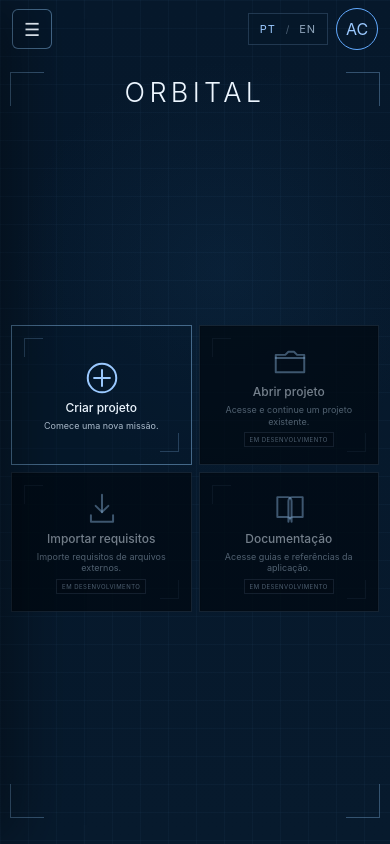
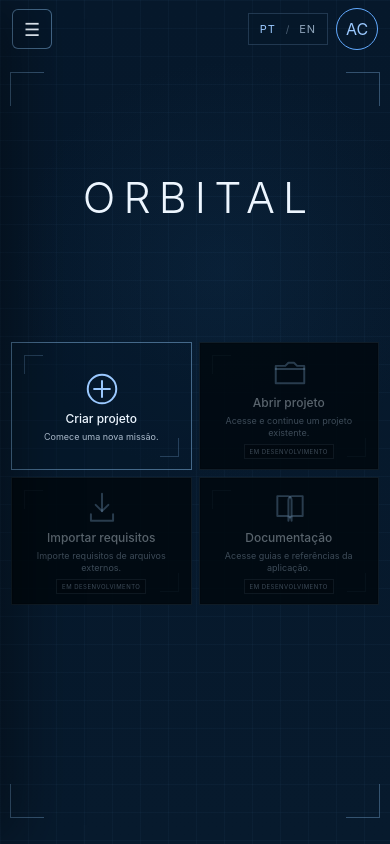
Before and after one commit to Raiagues/mission-dev, a React (Vite) app: page / in a window 390 px wide. Built offline with nearby package versions, Linux system fonts and the light colour scheme.

Commit message:
Center Orbital home layout

```diff
--- a/src/home-overrides.css
+++ b/src/home-overrides.css
@@ -1,9 +1,32 @@
 .home-hero-no-artwork {
-  grid-template-rows: auto minmax(140px, 1fr) auto;
+  min-height: calc(100vh - 84px);
+  display: flex;
+  flex-direction: column;
+  align-items: center;
+  justify-content: center;
+  gap: 68px;
+  padding-top: 34px;
+  padding-bottom: 64px;
 }
 
-.home-hero-space {
-  min-height: 140px;
+.home-hero-no-artwork .home-title {
+  width: 100%;
+  padding: 0;
+  text-align: center;
+}
+
+.home-hero-no-artwork .home-title h1 {
+  margin: 0;
+  font-size: clamp(46px, 5vw, 72px);
+  font-weight: 300;
+  letter-spacing: .24em;
+  transform: translateX(.12em);
+}
+
+.home-hero-no-artwork .home-action-grid {
+  width: min(1080px, 90%);
+  margin: 0 auto;
+  align-items: stretch;
 }
 
 .nav-symbol {
@@ -36,55 +59,70 @@
   stroke-linejoin: round;
 }
 
+.home-action-card {
+  min-height: 205px;
+}
+
 .home-action-card.disabled {
-  background: rgba(1, 10, 18, 0.78);
-  border-color: rgba(121, 157, 190, 0.16);
-  color: rgba(220, 232, 243, 0.52);
-  box-shadow: inset 0 0 0 1px rgba(0, 0, 0, 0.12);
+  background: rgba(1, 8, 15, 0.88);
+  border-color: rgba(110, 145, 178, 0.13);
+  color: rgba(220, 232, 243, 0.40);
+  box-shadow: inset 0 0 0 1px rgba(0, 0, 0, 0.18);
 }
 
 .home-action-card.disabled::before,
 .home-action-card.disabled::after {
-  border-color: rgba(116, 151, 183, 0.22);
-  opacity: 0.38;
+  border-color: rgba(104, 138, 170, 0.18);
+  opacity: 0.30;
 }
 
 .home-action-card.disabled .home-card-icon {
-  color: rgba(132, 174, 214, 0.46);
+  color: rgba(120, 158, 194, 0.34);
 }
 
 .home-action-card.disabled small {
-  color: rgba(153, 174, 194, 0.52);
+  color: rgba(146, 165, 184, 0.42);
 }
 
 .home-action-card.disabled em {
-  color: rgba(141, 164, 186, 0.55);
-  border-color: rgba(112, 145, 176, 0.16);
-  background: rgba(0, 0, 0, 0.14);
+  color: rgba(132, 153, 173, 0.46);
+  border-color: rgba(100, 129, 157, 0.13);
+  background: rgba(0, 0, 0, 0.18);
 }
 
 .home-action-card.disabled:hover {
-  background: rgba(1, 10, 18, 0.78);
-  border-color: rgba(121, 157, 190, 0.16);
+  background: rgba(1, 8, 15, 0.88);
+  border-color: rgba(110, 145, 178, 0.13);
 }
 
 @media (max-width: 1100px) {
   .home-hero-no-artwork {
-    grid-template-rows: auto minmax(90px, 1fr) auto;
+    gap: 46px;
+    padding-top: 24px;
+    padding-bottom: 42px;
   }
 
-  .home-hero-space {
-    min-height: 90px;
+  .home-hero-no-artwork .home-action-grid {
+    width: min(820px, 92%);
   }
 }
 
 @media (max-width: 760px) {
   .home-hero-no-artwork {
-    grid-template-rows: auto minmax(36px, 0.35fr) auto;
+    min-height: calc(100dvh - 64px);
+    justify-content: center;
+    gap: 26px;
+    padding: 22px 13px 26px;
   }
 
-  .home-hero-space {
-    min-height: 36px;
+  .home-hero-no-artwork .home-title h1 {
+    font-size: clamp(34px, 11vw, 48px);
+    letter-spacing: .19em;
+    transform: translateX(.095em);
+  }
+
+  .home-hero-no-artwork .home-action-grid {
+    width: 100%;
   }
 
   .home-card-icon {
@@ -96,4 +134,8 @@
     width: 38px;
     height: 38px;
   }
+
+  .home-action-card {
+    min-height: 142px;
+  }
 }
```
